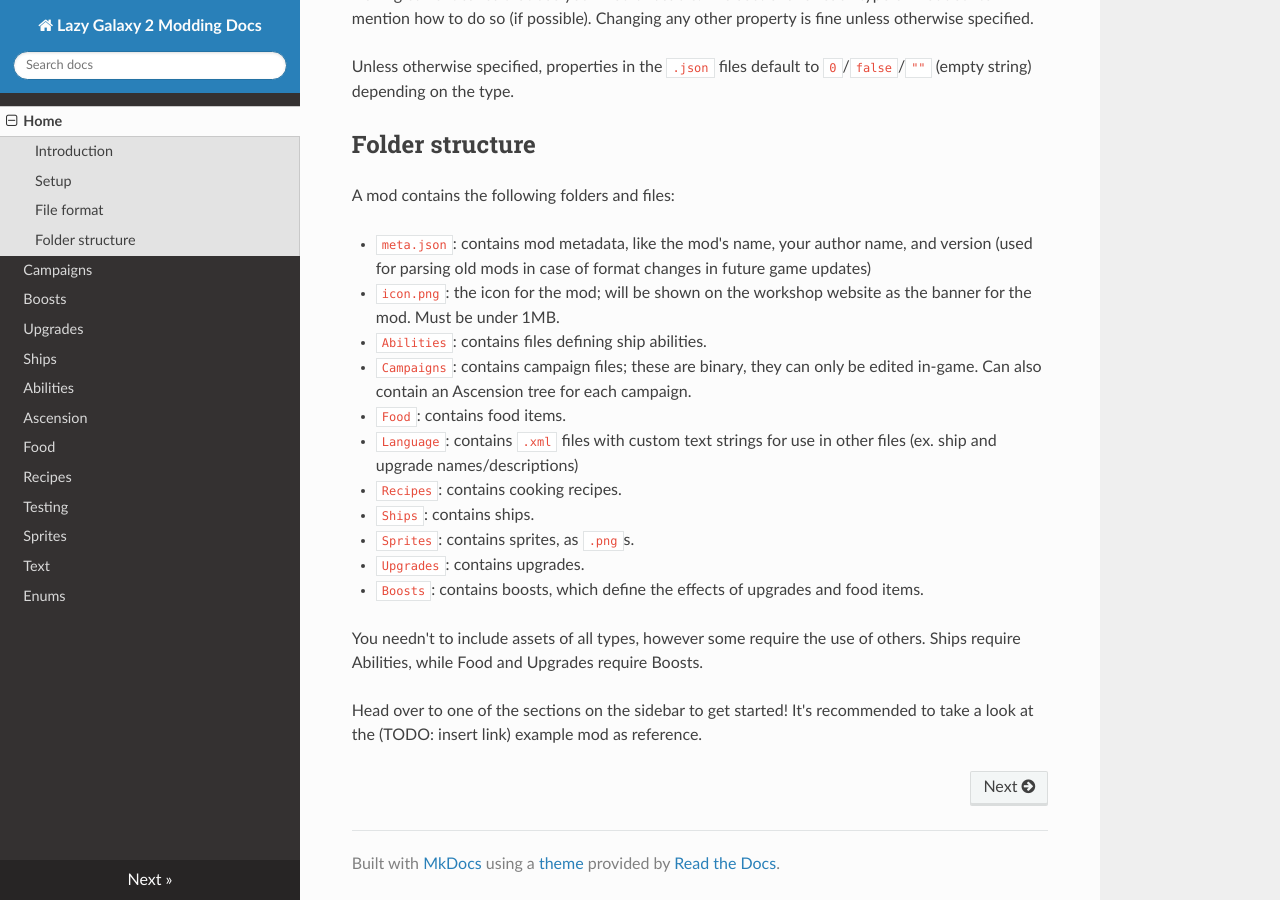
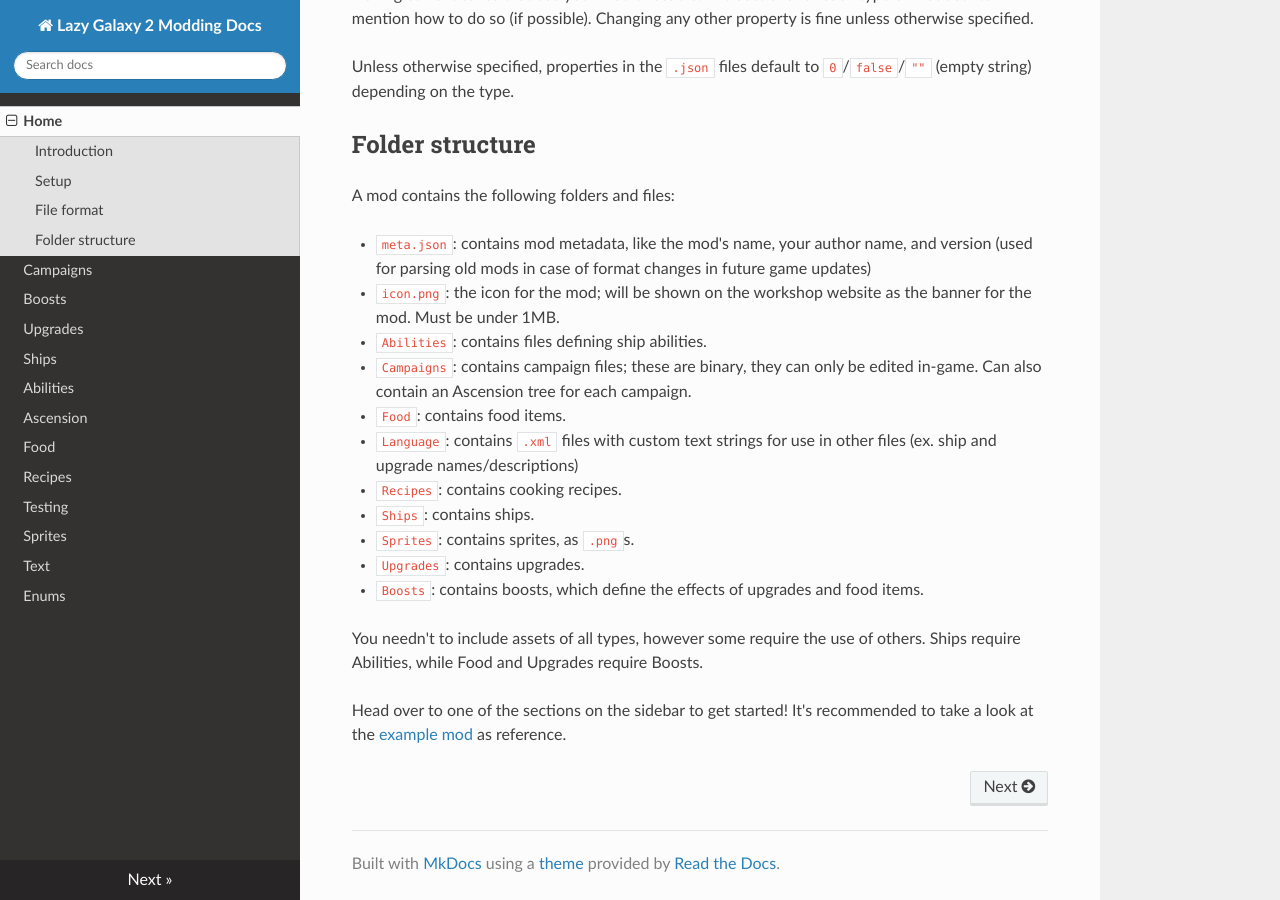
Before and after one commit to PinewoodPip/lg2modding, an MkDocs documentation site: the page built from docs/index.md, in a window 1280 px wide and 900 px high, scrolled down 1979 px. Built offline with MkDocs 1.6.1, drawn with Linux system fonts in a browser that asks for light colours; nearby versions of some CDN libraries.

Commit message:
Small fixes, add example mod

```diff
--- a/docs/index.md
+++ b/docs/index.md
@@ -50,4 +50,4 @@ A mod contains the following folders and files:
 
 You needn't to include assets of all types, however some require the use of others. Ships require Abilities, while Food and Upgrades require Boosts.
 
-Head over to one of the sections on the sidebar to get started! It's recommended to take a look at the (TODO: insert link) example mod as reference.
+Head over to one of the sections on the sidebar to get started! It's recommended to take a look at the [example mod](example_mod.zip)  as reference.
```
Also changed, not shown: docs/abilities.md (+1 -1 lines), docs/boosts.md (+1 -1 lines), 1 other file.
